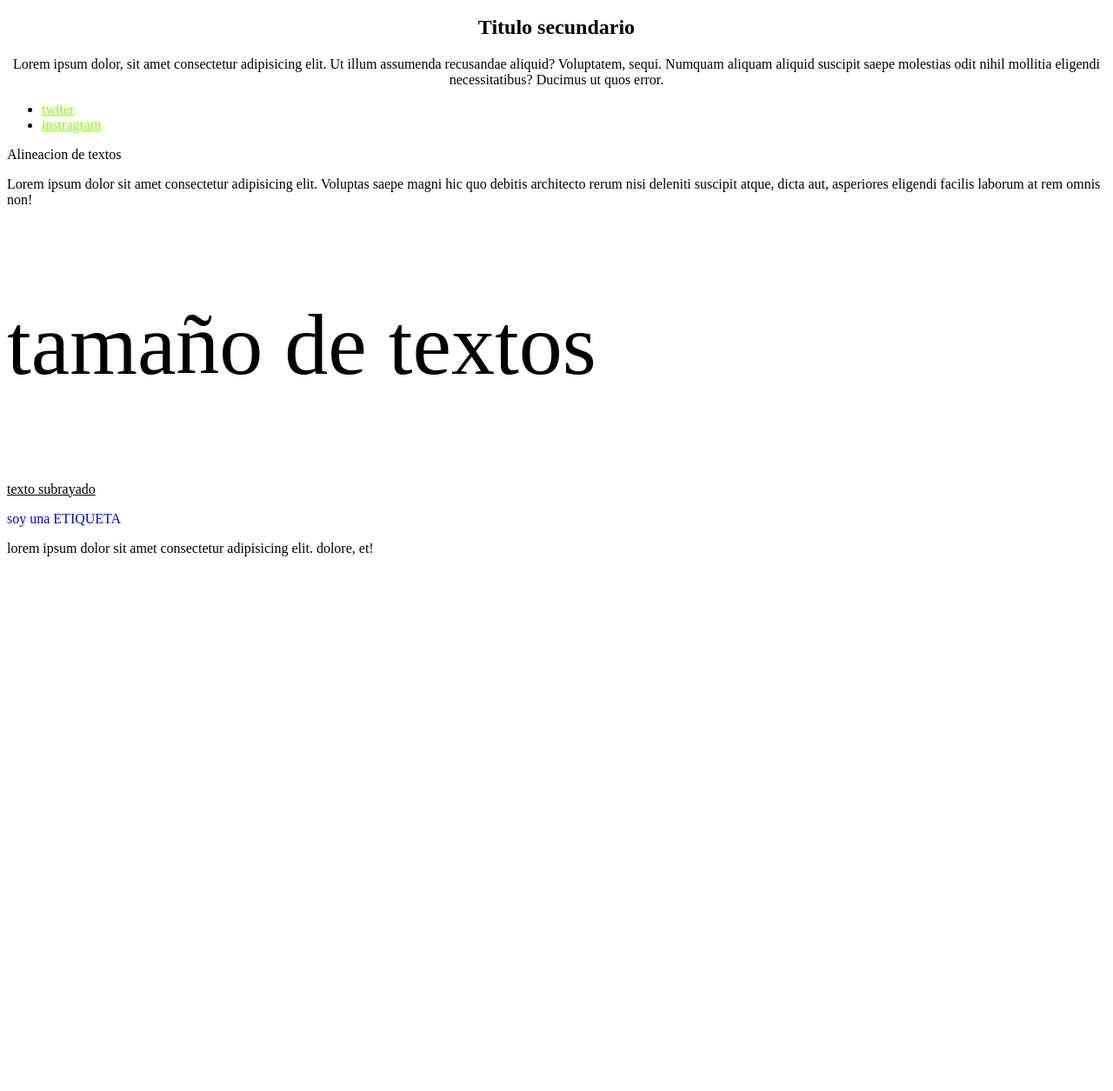
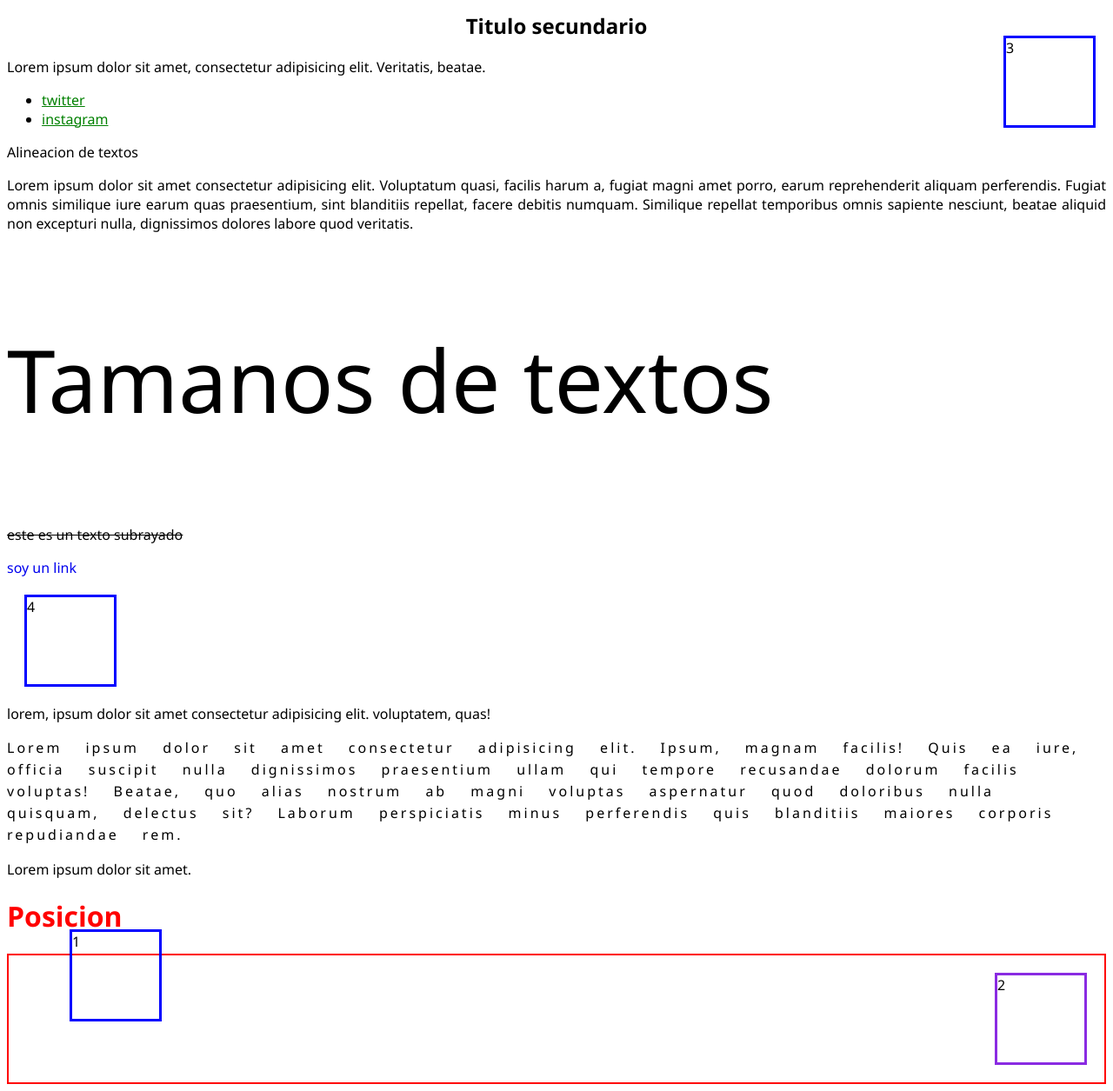
Before and after one commit to sebastian-cas/Practica-3-CSS, a plain HTML site: page index.html in a window 1280 px wide. Shown: the part 633-1888 px from the top of the page at 87% size. Before the commit the page ends 1289 px from the top, so only its background shows below. Drawn offline with Linux system fonts and the light colour scheme; a web font is replaced by a local one.

Commit message:
agregar position property

```diff
--- a/index.html
+++ b/index.html
@@ -4,58 +4,86 @@
 <head>
     <meta charset="UTF-8">
     <meta name="viewport" content="width=device-width, initial-scale=1.0">
+
+    <link rel="preconnect" href="https://fonts.googleapis.com">
+    <link rel="preconnect" href="https://fonts.gstatic.com" crossorigin>
+    <link href="https://fonts.googleapis.com/css2?family=Jersey+20+Charted&display=swap" rel="stylesheet">
+
     <link rel="stylesheet" href="style.css">
-    <title>ESTILOS CON CSS</title>
+
+    <title>Estilos con CSS</title>
 </head>
 <body>
 
+    <!-- Ejercicio de caja -->
+    <div class="caja">
+        <p>esto es una caja</p>
+    </div>
 
-    <!-- ejercicio de caja -->
-    <div class="caja">
-        <p>estos es una caja</p>
-    </div>
-    <!-- ejercicio de selectores -->
-    <H1>SELECTOR A NIVEL DE ETIQUETA</H1>
-    <h1 class="texto-grande"> SELECTOR A NIVEL DE CLASE</h1>
-    <h1>SELECTOR A NIVEL DE INDENTIFICACION</h1>
+    <!-- Ejercicio de Selectores -->
+    <h1>Selector a nivel de Etiqueta</h1>
+    <h1 class="texto-grande">Selector a nivel de clase</h1>
+    <h1 id="texto-pequeno">Selector a nivel de identificador</h1>
 
     <header>
         <nav>
-            <a href="www.facebook.com">FACEBOOK</a>
+            <a href="wwww.facebook.com">facebook</a>
         </nav>
-
     </header>
 
+    <a href="www.google.com">google</a>
 
-    <a href="www.google.com">GOOGLE</a>
     <h2>Titulo secundario</h2>
-    <p class="texto-centrado">Lorem ipsum dolor, sit amet consectetur adipisicing elit. Ut illum assumenda recusandae aliquid? Voluptatem, sequi. Numquam aliquam aliquid suscipit saepe molestias odit nihil mollitia eligendi necessitatibus? Ducimus ut quos error.</p>
+
+    <p class="texto-centrado">Lorem ipsum dolor sit amet, consectetur adipisicing elit. Veritatis, beatae.</p>
+
     <aside>
         <nav>
             <ul>
                 <li>
-                    <a href="www.twiter.com">twiter</a>
+                    <a href="">twitter</a>
                 </li>
                 <li>
-                    <a href="www.instragram.com">instragram</a>
+                    <a href="">instagram</a>
                 </li>
             </ul>
         </nav>
+        <a href=""></a>
     </aside>
 
-     <!-- estilizar texto -->
-    <p class="Alineacion">Alineacion de textos</p>
+    <!-- estilizar texto -->
 
-    <p class="Alineacion">Lorem ipsum dolor sit amet consectetur adipisicing elit. Voluptas saepe magni hic quo debitis architecto rerum nisi deleniti suscipit atque, dicta aut, asperiores eligendi facilis laborum at rem omnis non!</p>
+    <p class="alineacion">Alineacion de textos</p>
 
-    <p class="tamaños">tamaño de textos</p>
+    <p class="alineacion">Lorem ipsum dolor sit amet consectetur adipisicing elit. Voluptatum quasi, facilis harum a, fugiat magni amet porro, earum reprehenderit aliquam perferendis. Fugiat omnis similique iure earum quas praesentium, sint blanditiis repellat, facere debitis numquam. Similique repellat temporibus omnis sapiente nesciunt, beatae aliquid non excepturi nulla, dignissimos dolores labore quod veritatis.</p>
 
-    <p class="decoraciones">texto subrayado</p>
+    <p class="tamanos">Tamanos de textos</p>
 
-    <a class="quitar-subrayado" href="www.google.com">soy una ETIQUETA</a>
+    <p class="decoraciones">este es un texto subrayado</p>
 
-    <p class="transformaciones">Lorem ipsum dolor sit amet consectetur adipisicing elit. Dolore, et!</p>
+    <a class="quitar-subrayado" href="www.google.com">soy un link</a>
 
+    <div class="posicion-caja-4">4</div>
+
+    <p class="transformaciones">Lorem, ipsum dolor sit amet consectetur adipisicing elit. Voluptatem, quas!</p>
+
+    <!-- p.espaciado-te-textos -->
+    <p class="espaciado-de-textos">
+        Lorem ipsum dolor sit amet consectetur adipisicing elit. Ipsum, magnam facilis! Quis ea iure, officia suscipit nulla dignissimos praesentium ullam qui tempore recusandae dolorum facilis voluptas! Beatae, quo alias nostrum ab magni voluptas aspernatur quod doloribus nulla quisquam, delectus sit? Laborum perspiciatis minus perferendis quis blanditiis maiores corporis repudiandae rem.
+    </p>
+
+    <p class="grosor-letra">
+        Lorem ipsum dolor sit amet.
+    </p>
+
+    <h1>Posicion</h1>
+
+
+    <div class="caja-padre">
+        <div class="posicion-caja-1">1</div>
+        <div class="posicion-caja-2">2</div>
+        <div class="posicion-caja-3">3</div>
+    </div>
 
 </body>
 </html>
--- a/style.css
+++ b/style.css
@@ -1,68 +1,80 @@
+body {
+    font-family: 'Segoe UI', Tahoma, Geneva, Verdana, sans-serif, sans-serif;
+    font-weight: 400;
+    font-style: normal;
+}
 
-
+/* ejercicio de caja */
 .caja {
     /* propiedades especiales que se heredan */
     font-size: 20px;
-            color: rgb(17, 199, 144);
+    color: rgb(11, 192, 247);
 
-            outline: 1px solid red;
+    outline: 1px solid rgb(221, 122, 29);
     width: 100px;
     height: 100px;
     padding: 50px;
-            border: 5px solid green;
+    border: 5px solid orange;
     margin: 50px;
 }
+
 /* ejercicio de selectores */
-        header > nav > a{
+header > nav > a {
     font-size: 50px;
 }
 
-        aside a{
-            color: chartreuse;
+aside a {
+    color: green;
 }
-        h1{ color: blue;
+
+/* compartir propiedad css */
+h2, .texto-centrados {
+    text-align: center;
 }
 
 
-        /* compartir propiedad css */
-
-        h2, .texto-centrado{
-            text-align: center;
+h1 {
+    color: red;
 }
 
 .texto-grande {
     font-size: 60px;
-            color: blueviolet;
+    color: rgb(12, 204, 124);
 }
 
 #texto-pequeno {
     font-size: 10px;
-            color: lawngreen;
+    color: rgb(141, 2, 111);
 }
 
-       /*  <!-- estilizar texto --> */
-       /* text-aling */
+/* estilizar textos */
+
+/* text-align */
 .alineacion {
-        /* alineacion a la izquierda */
-        /* text-aling: left; */
+    /* alineacion a la izquier */
+    /* text-align: left; */
 
-        /* alineacion a la izquierda */
-        /* text-aling: center;*/
+    /* alineacion al centro */
+    /* text-align: center; */
 
-        /* alineacion a la izquierda */
-        /* text-aling: justify; */
+    /* alineacion a la derecha */
+    /* text-align: right; */
+
+    /* justificar texto */
     text-align: justify;
 }
 
-       .tamaños {
-        /* tamaño por defecto */
-        /* font-size: 16px */
+.tamanos {
+    /* tamano por defecto */
+    /* font-size: 16px; */
     font-size: 100px;
 }
 
 .decoraciones {
     /* subrayado */
-        text-decoration: underline;
+    /* text-decoration: underline; */
+
+    text-decoration: line-through;
 }
 
 .quitar-subrayado {
@@ -70,12 +82,64 @@
 }
 
 .transformaciones {
-        /* primera letra de cada palabra en mayuscula  */
-        /* text-transform:capitalize; */
+    /* primera letra de cada palabra en mayuscula */
+    /* text-transform: capitalize; */
 
     /* todo en mayuscula */
-        /* text-transform:uppercase; */
+    /* text-transform: uppercase; */
 
-        /* todo en minuscula */
+    /* todo minusculas */
     text-transform: lowercase;
 }
+
+.espaciado-de-textos {
+    /* modifica es espacio entre cada linea de texto */
+    line-height: 25px;
+    /* espaciado entre letras */
+    letter-spacing: 3px;
+    /* espaciado entre palabras */
+    word-spacing: 20px;
+}
+
+.grosor-letra {
+    /* el valor de grosor se puede manejar en un rango de 0 - 900, va de 100 en 100 */
+    font-weight: lighter;
+}
+
+.posicion-caja-1, .posicion-caja-2, .posicion-caja-3, .posicion-caja-4 {
+    height: 100px;
+    width: 100px;
+    border: 3px solid blue;
+    margin: 20px;
+}
+
+.posicion-caja-1 {
+    /* el movimiento va a ser relativo a su posicion original */
+    position: relative;
+    left: 50px;
+    bottom: 50px;
+}
+
+.caja-padre {
+    position: relative;
+    border: 2px red solid;
+}
+.posicion-caja-2 {
+    /* el elemento pierde su posicion */
+    /* y lo podemos mover en relacion al elemento padre que tenga un relative */
+    position: absolute;
+    border-color: blueviolet;
+    bottom: 0;
+    right: 0;
+}
+
+.posicion-caja-3 {
+    position: fixed;
+    bottom: 0;
+    right: 0;
+}
+
+.posicion-caja-4 {
+    position: sticky;
+    top: 0;
+}
```
Lines whose indentation alone changed are shown as unchanged.
